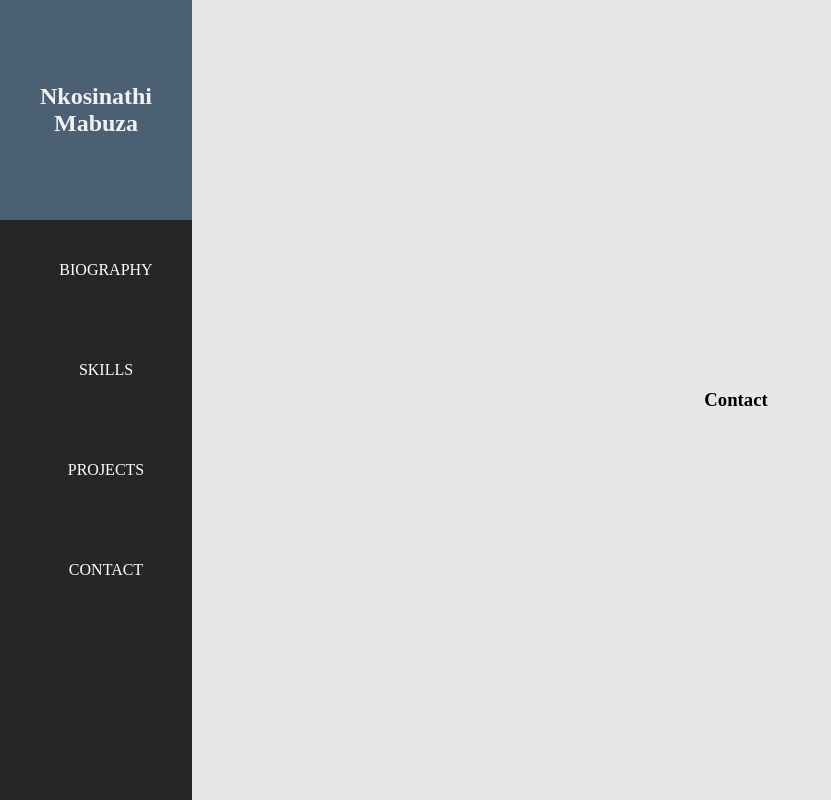
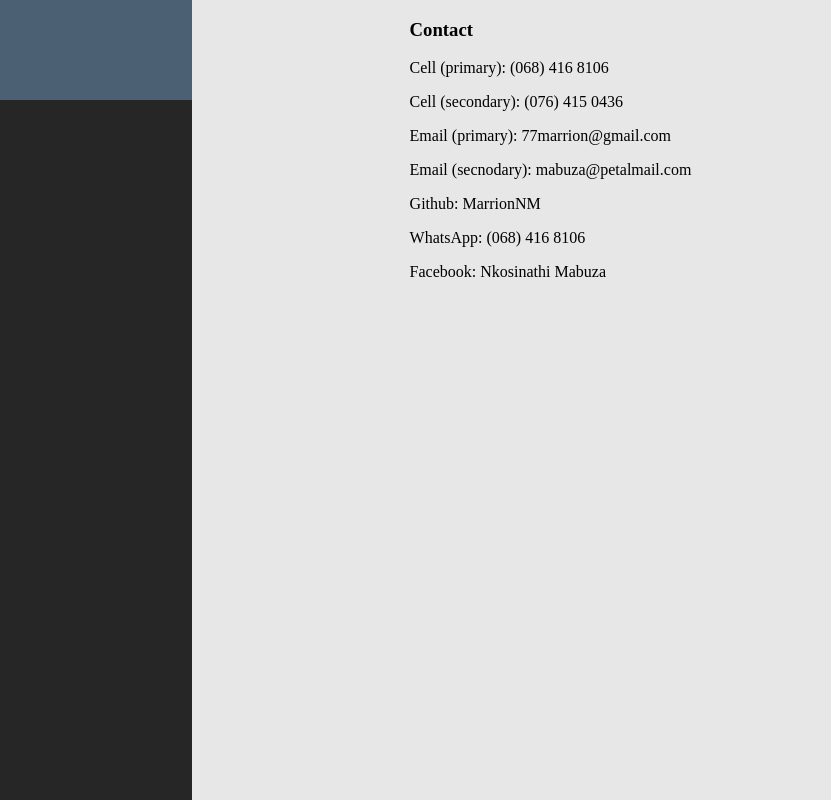
Before and after one commit to MarrionNM/MabuzaPortfolio, a Django app: page /contact/ in a window 1280 px wide. Shown: the whole page, without its empty margins (0-831 px from the left). Run offline with Django 3.2, Linux system fonts and the light colour scheme; data comes from the database, SQL or seed files in the repository.

Commit message:
UI/UX update

```diff
--- a/dashboard/templates/base.html
+++ b/dashboard/templates/base.html
@@ -4,50 +4,42 @@
 <html lang="en">
   <head>
     <title>Nkosinathi Mabuza</title>
-        <link rel="stylesheet" href="{% static 'style.css' %}">
-        <link href="{% static 'fontawesomefree/css/all.min.css' %}" rel="stylesheet" type="text/css">
+    <link rel="stylesheet" href="{% static 'style.css' %}" />
+    <link
+      href="{% static 'fontawesomefree/css/all.min.css' %}"
+      rel="stylesheet"
+      type="text/css"
+    />
+
+    <link rel="preconnect" href="https://fonts.googleapis.com">
+    <link rel="preconnect" href="https://fonts.gstatic.com" crossorigin>
+    <link href="https://fonts.googleapis.com/css2?family=Raleway:ital,wght@1,100&display=swap" rel="stylesheet">
   </head>
 
-    <body>
-
+  <body class="root">
     <div class="side-nav">
-
       <a href="{% url 'profile:profile' %}">
-                <div class="grp hoe">
-                    <h2>{{ps.name}} {{ps.surname}}</h2>
+        <div class="grp home">
+          <i class="fa-solid fa-home fa-lg"></i>
         </div>
       </a>
       <a href="{% url 'profile:biography' %}">
         <div class="grp">
           <i class="fa-solid fa-circle-info fa-lg"></i>
-                    <p>BIOGRAPHY</p>
         </div>
       </a>
       <a href="{% url 'profile:skills' %}">
         <div class="grp">
           <i class="fa-solid fa-chart-simple fa-lg"></i>
-                    <p>SKILLS</p>
         </div>
       </a>
       <a href="{% url 'profile:projects' %}">
         <div class="grp">
           <i class="fa-solid fa-clipboard-list fa-lg"></i>
-                    <p>PROJECTS</p>
-                </div>
-            </a>
-            <a href="{% url 'profile:contact' %}">
-                <div class="grp">
-                    <i class="fa-solid fa-envelope fa-lg"></i>
-                    <p>CONTACT</p>
         </div>
       </a>
     </div>
 
-        <div class="main">
-            {% block body %}
-
-            {% endblock body %}
-        </div>
-
+    <div class="main">{% block body %} {% endblock body %}</div>
   </body>
 </html>
--- a/dashboard/templates/dashboard/contact.html
+++ b/dashboard/templates/dashboard/contact.html
@@ -1,5 +1,44 @@
 {% extends 'base.html' %}
 
 {% block body %}
-<h3>Contact</h3>
+<div class="dash-Content mycontact">
+    <h3>Contact</h3>
+
+    <div class="grp">
+        <i class="fa-solid fa-mail-info fa-lg"></i>
+        <p>Cell (primary): (068) 416 8106</p>
+    </div>
+
+    <div class="grp">
+        <i class="fa-solid fa-cell-info fa-lg"></i>
+        <p>Cell (secondary): (076) 415 0436</p>
+    </div>
+
+    <div class="grp">
+        <i class="fa-solid fa-circle-info fa-lg"></i>
+        <p>Email (primary): 77marrion@gmail.com</p>
+    </div>
+
+    <div class="grp">
+        <i class="fa-solid fa-mail-info fa-lg"></i>
+        <p>Email (secnodary): mabuza@petalmail.com</p>
+    </div>
+
+    <div class="grp">
+        <i class="fa-brands fa-github-square"></i>
+        <p>Github: MarrionNM</p>
+    </div>
+
+    <div class="grp">
+        <i class="fa-brands fa-whatsapp-square"></i>
+        <p>WhatsApp: (068) 416 8106</p>
+    </div>
+
+    <div class="grp">
+        <i class="fa-brands fa-facebook-square"></i>
+        <p>Facebook: Nkosinathi Mabuza</p>
+    </div>
+
+
+</div>
 {% endblock body %}
```
Also changed, not shown: dashboard/templates/dashboard/biography.html (+25 -3 lines), dashboard/templates/dashboard/dashboard.html (+17 -4 lines), dashboard/templates/dashboard/projects.html (+20 -27 lines), dashboard/templates/dashboard/skills.html (+40 -4 lines). Lines whose indentation alone changed are shown as unchanged.
